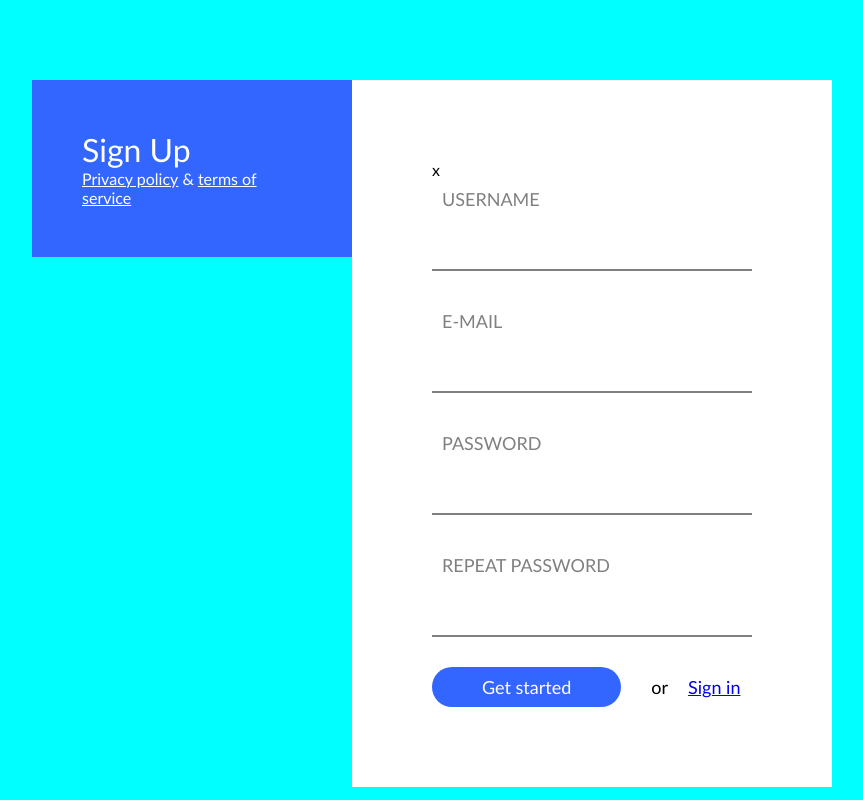
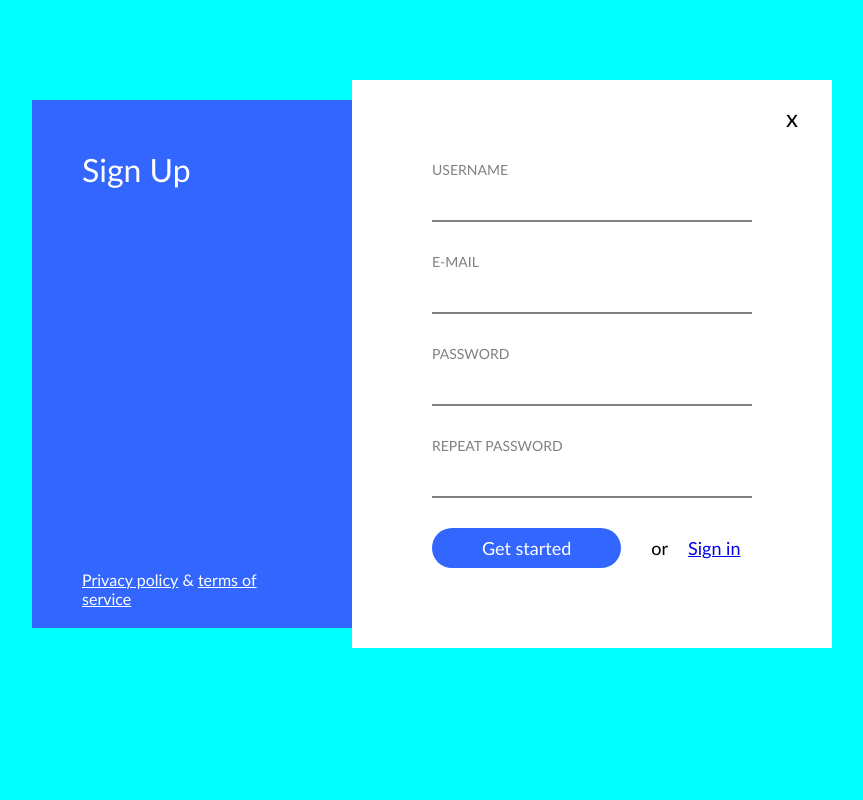
Before and after one commit to Eiman99/14-grupe-sign-up, a plain HTML site: page index.html in a window 1280 px wide. Shown: the whole page, without its empty margins (208-1071 px from the left). Drawn offline with Linux system fonts and the light colour scheme.

Commit message:
Position absolute

```diff
--- a/css/custom.css
+++ b/css/custom.css
@@ -7,20 +7,30 @@ body {
     width: 800px;
     margin-top: 80px;
     margin-left: calc(50% - 400px);
+
+    position: relative;
 }
     .left {
         display: inline-block;
         width: 40%;
-        float: left;
         padding: 50px;
         background-color: #36f;
         color: #fff;
+
+        position: absolute;
+        top: 20px;
+        left: 0;
+        bottom: 20px;
     }
         h1 {
             text-transform: capitalize;
             font-weight: normal;
         }
         footer {
+            position: absolute;
+            left: 50px;
+            right: 50px;
+            bottom: 20px;
         }
             footer > a {
                 color: #fff;
@@ -30,14 +40,24 @@ body {
     .right {
         display: inline-block;
         width: 60%;
-        float: left;
+        float: right;
         padding: 80px;
         background-color: #fff;
     }
         .x {
+            display: inline-block;
+            width: 80px;
+            text-align: center;
+            font-size: 24px;
+            line-height: 76px;
 
+            position: absolute;
+            top: 0;
+            right: 0;
         }
-        .form-row > * {
+        .btn,
+        .form-row > span,
+        .form-row > a {
             display: inline-block;
             float: left;
             padding: 10px;
```
